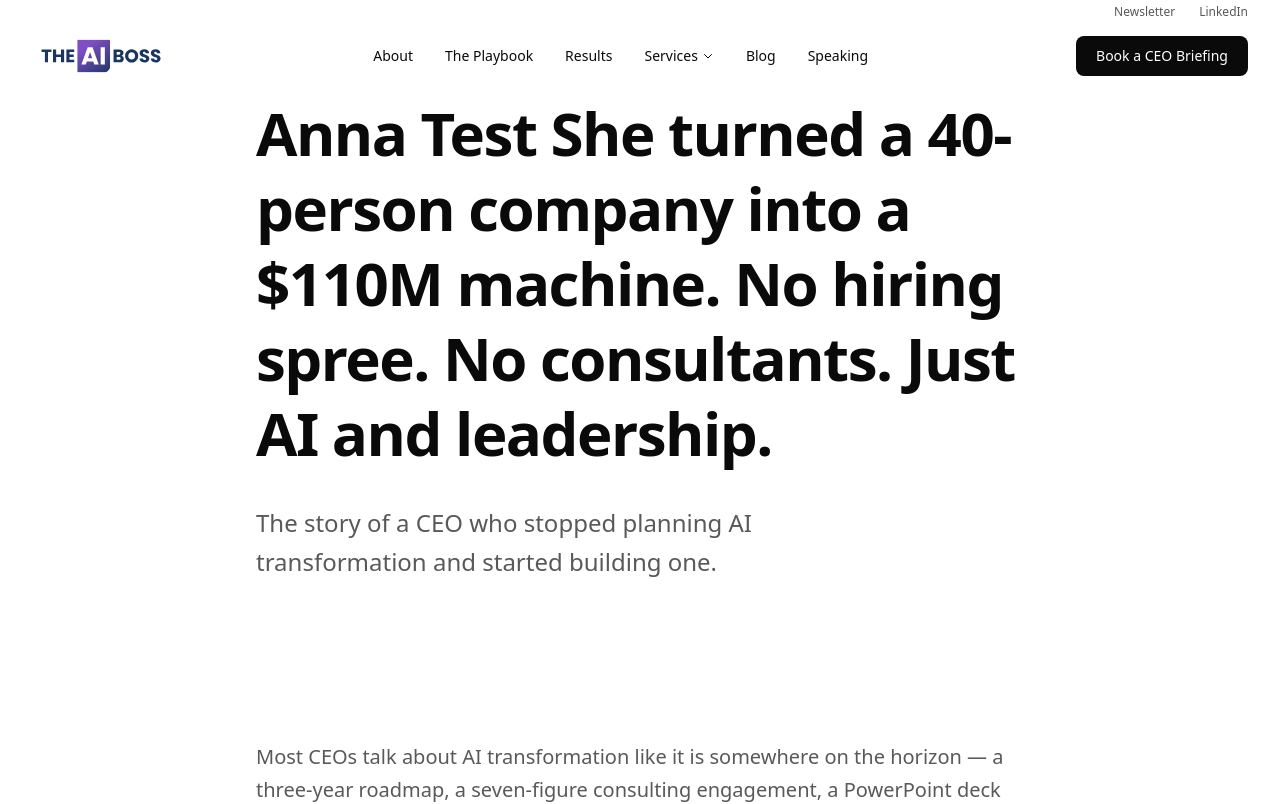
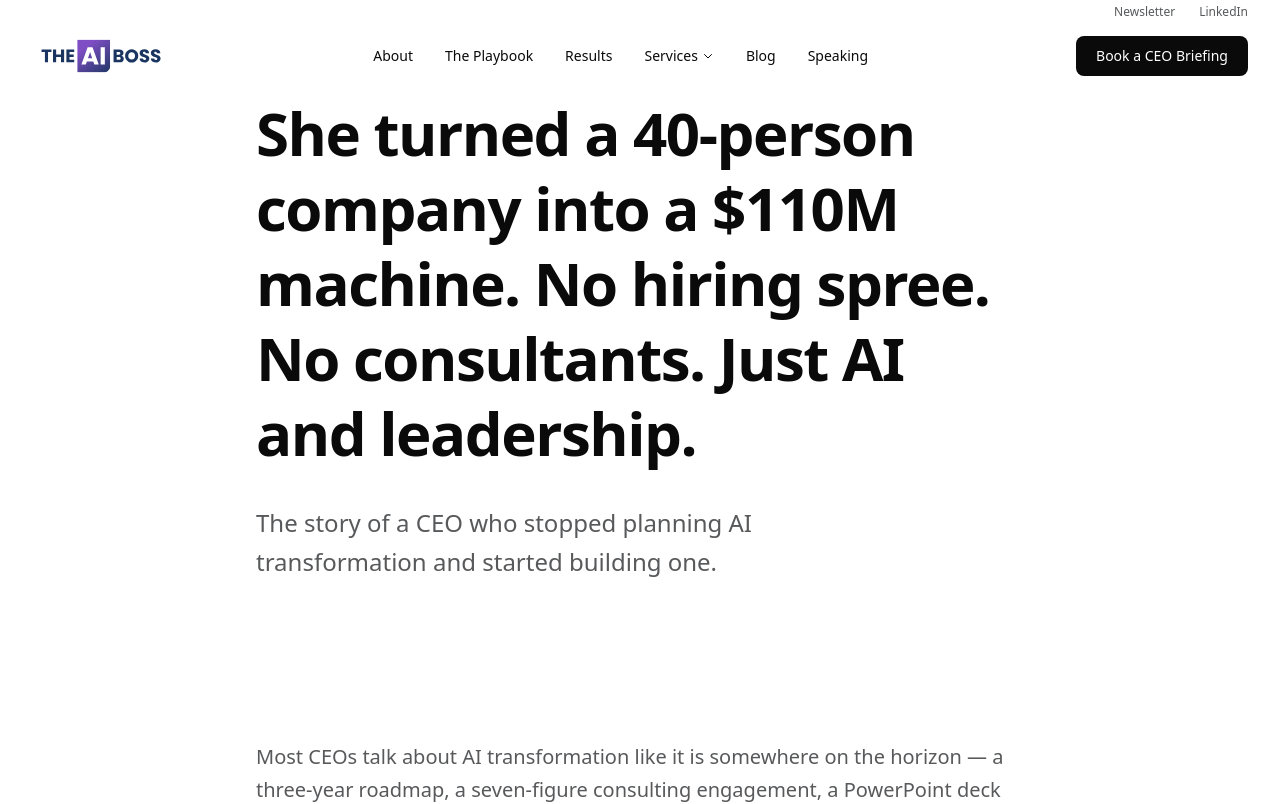
Before and after one commit to kanaekim/theaiboss-site, a Next.js app: page /about in a window 1280 px wide. Shown: the top 804 px of the page. Built offline with nearby package versions, Linux system fonts and the light colour scheme.

Commit message:
Update page.tsx

```diff
--- a/src/app/about/page.tsx
+++ b/src/app/about/page.tsx
@@ -15,7 +15,7 @@
       <section className="pt-24 pb-20 px-6">
         <div className="max-w-3xl mx-auto">
           <h1 className="text-4xl sm:text-5xl lg:text-6xl font-bold leading-tight tracking-tight mb-8">
-            Anna Test She turned a 40-person company into a $110M machine. No hiring
+           She turned a 40-person company into a $110M machine. No hiring
             spree. No consultants. Just AI and leadership.
           </h1>
           <p className="text-xl sm:text-2xl text-[var(--color-muted)] leading-relaxed max-w-2xl">
@@ -229,7 +229,7 @@
 }) {
   return (
     <div className="relative">
-      <div className="absolute -left-[calc(0.5rem+1px)] top-1.5 h-3 w-3 rounded-full bg-[var(--color-cta)] border-2 border-white" />
+<div className="absolute -left-[calc(0.375rem+1px)] top-1.5 h-3 w-3 rounded-full bg-[var(--color-cta)] border-2 border-white" />
       <p className="text-sm font-semibold uppercase tracking-widest text-[var(--color-cta)] mb-1">
         {date}
       </p>
```
